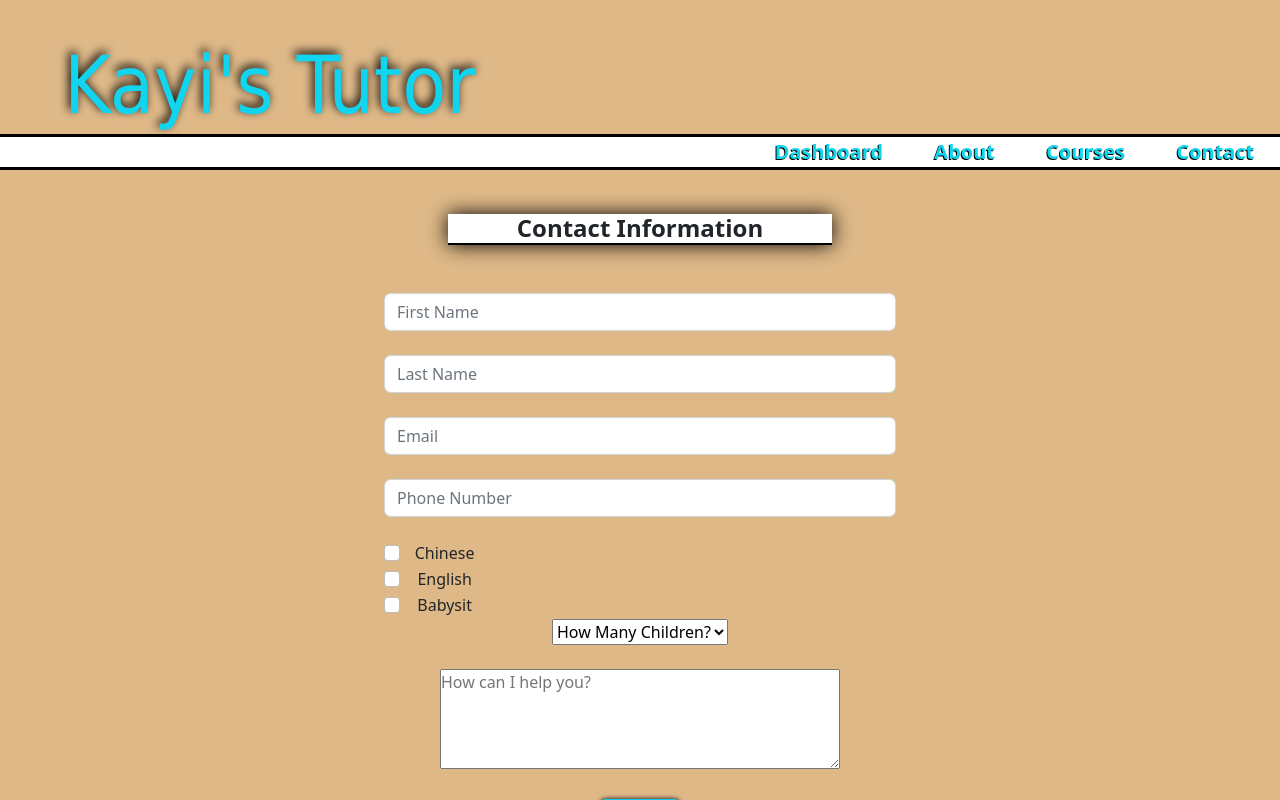
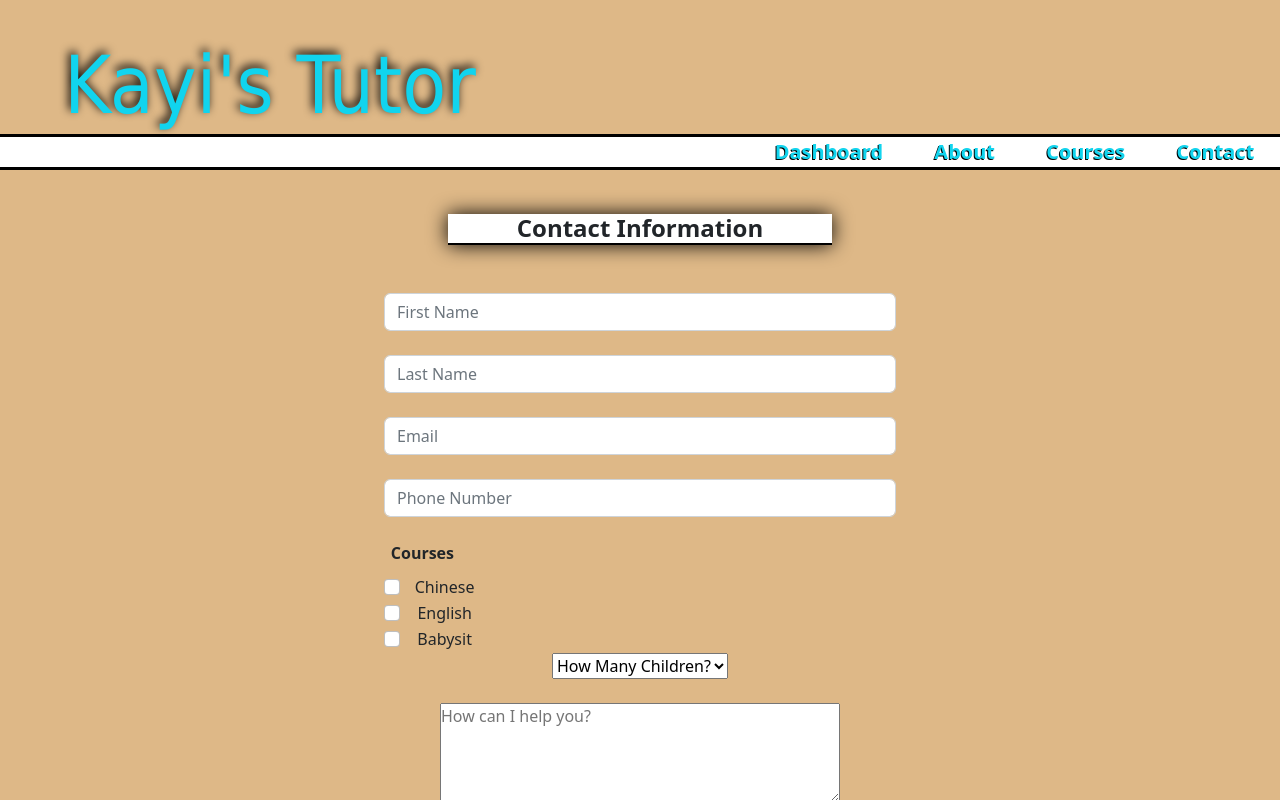
Before and after one commit to MeloVicG/KayisTutor, a React (Create React App) app: page /contact in a window 1280 px wide. Shown: the top 800 px of the page. Built offline with nearby package versions, Linux system fonts and the light colour scheme.

Commit message:
html form created

```diff
--- a/src/components/Contacts/ContactHead.tsx
+++ b/src/components/Contacts/ContactHead.tsx
@@ -30,16 +30,17 @@ export const ContactHead: React.FC = () => {
                     </div>
 
                     <br />
+                    <label htmlFor="courses" style={{ marginLeft: '-85%', marginBottom:'2%', fontWeight:'bolder' }}>Courses</label>
                     <div className="form-check">
-                        <label className="form-check-label" htmlFor="exampleCheck1" style={{ marginLeft: '-85%' }}>Chinese</label>
+                        <label className="form-check-label" htmlFor="courses" style={{ marginLeft: '-85%' }}>Chinese</label>
                         <input type="checkbox" value="chinese" className="form-check-input" id="chineseCheck" />
                     </div>
                     <div className="form-check">
-                        <label className="form-check-label" htmlFor="exampleCheck1" style={{ marginLeft: '-85%' }}>English</label>
+                        <label className="form-check-label" htmlFor="courses" style={{ marginLeft: '-85%' }}>English</label>
                         <input type="checkbox" value="english" className="form-check-input" id="englishCheck" />
                     </div>
                     <div className="form-check">
-                        <label className="form-check-label" htmlFor="exampleCheck1" style={{ marginLeft: '-85%' }}>Babysit</label>
+                        <label className="form-check-label" htmlFor="courses" style={{ marginLeft: '-85%' }}>Babysit</label>
                         <input type="checkbox" value="babysit" className="form-check-input" id="babysitCheck" />
                     </div>
                     <select name="kidsNumber" id="kidsNumber">
```
